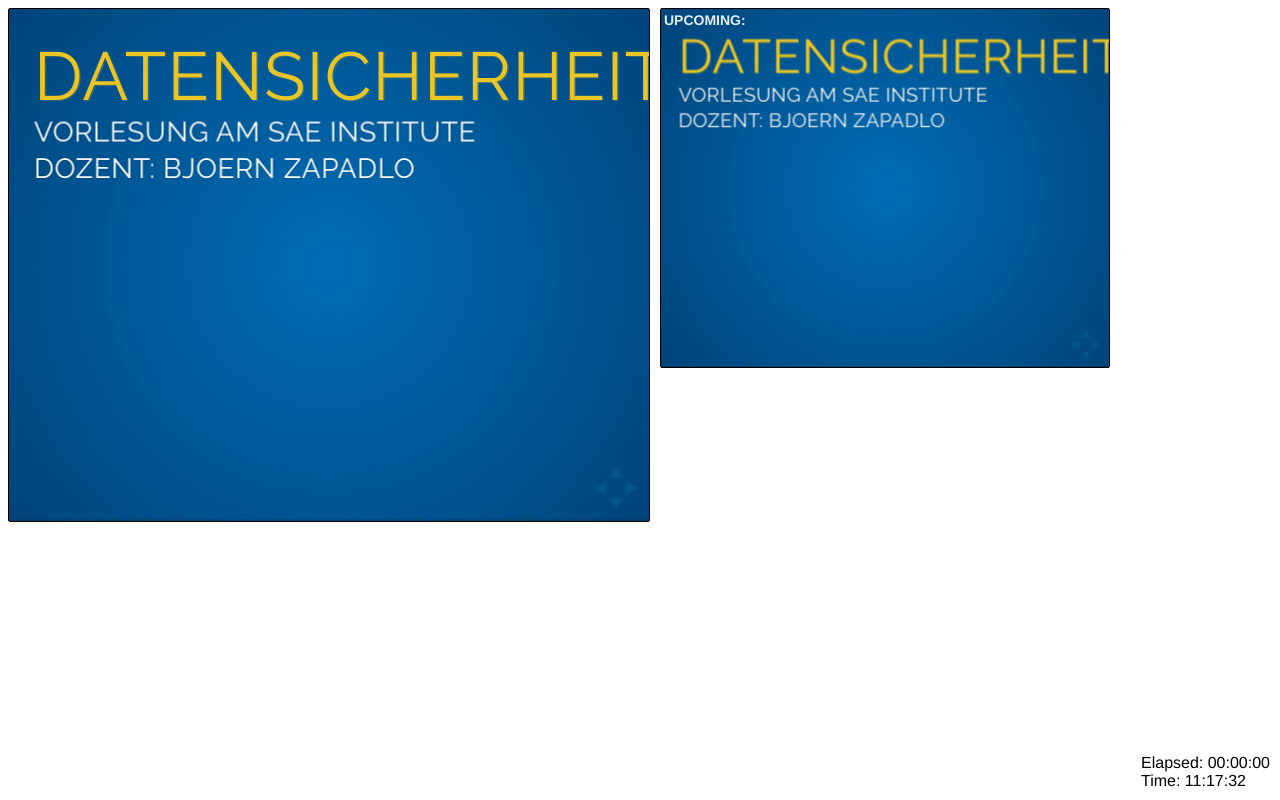
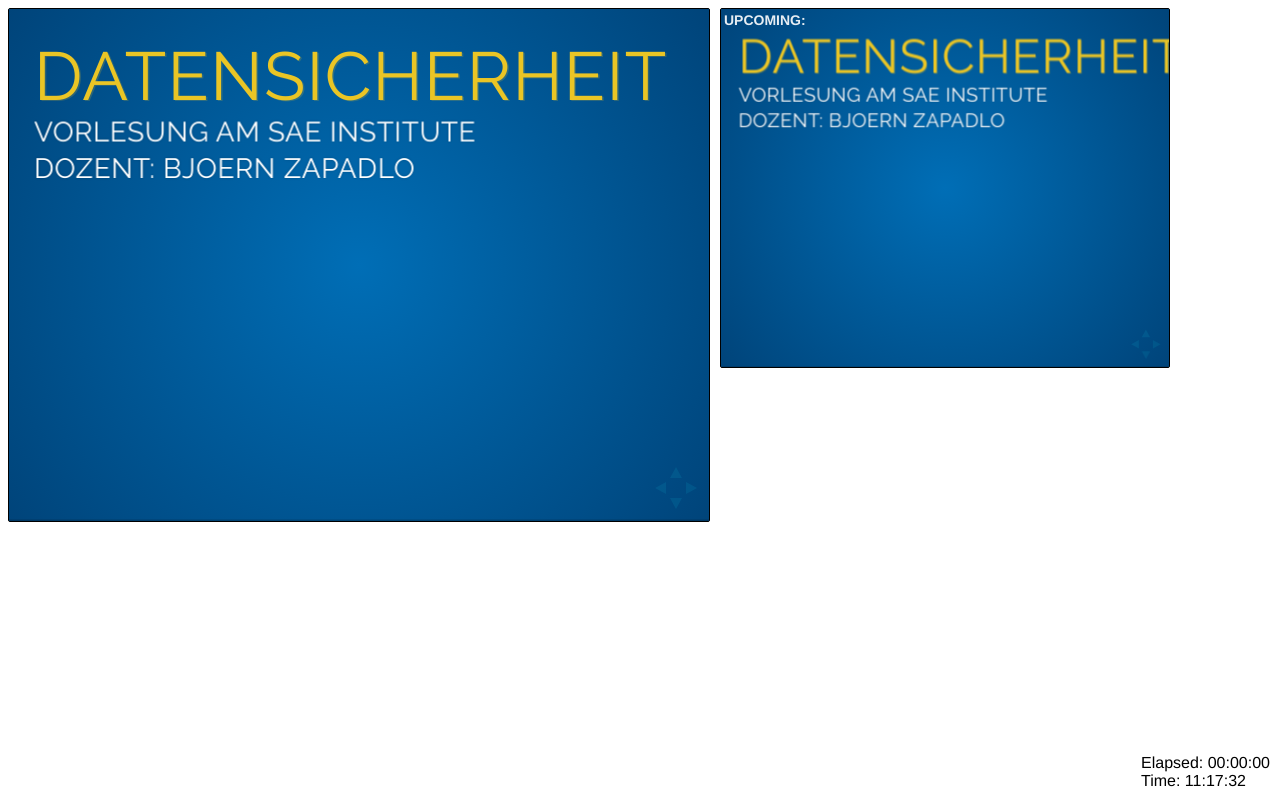
Before and after one commit to gmb2012/sae-datasecurity, a website: page plugin/notes-server/notes.html in a window 1280 px wide. Drawn offline with nearby package versions, Linux system fonts and the light colour scheme; no server answers.

Commit message:
modifed viewport

```diff
--- a/plugin/notes-server/notes.html
+++ b/plugin/notes-server/notes.html
@@ -17,14 +17,14 @@
 			}
 
 			#wrap-current-slide {
-				width: 640px;
+				width: 700px;
 				height: 512px;
 				float: left;
 				overflow: hidden;
 			}
 
 			#current-slide {
-				width: 1280px;
+				width: 1400px;
 				height: 1024px;
 				border: none;
 
```
